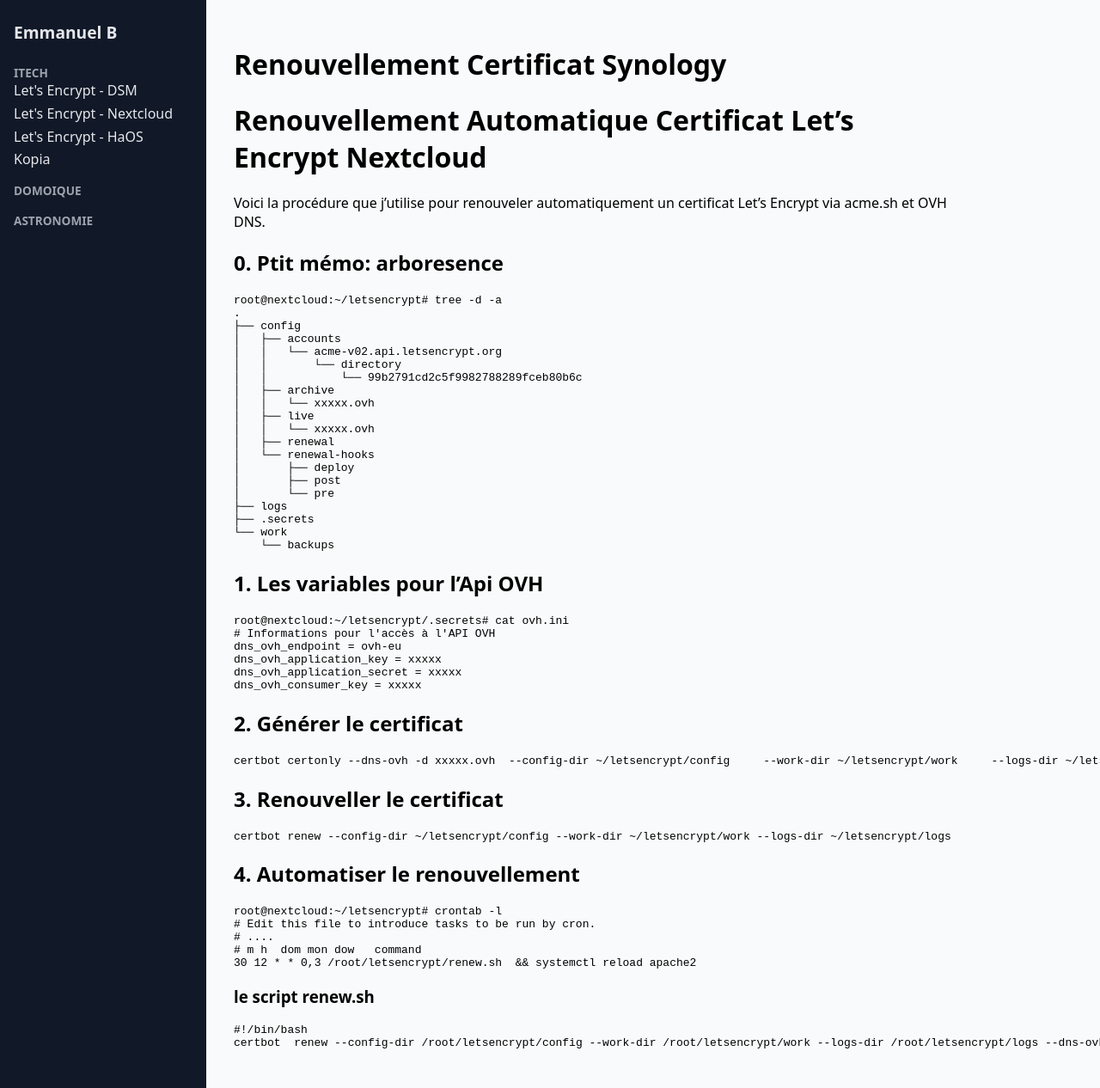
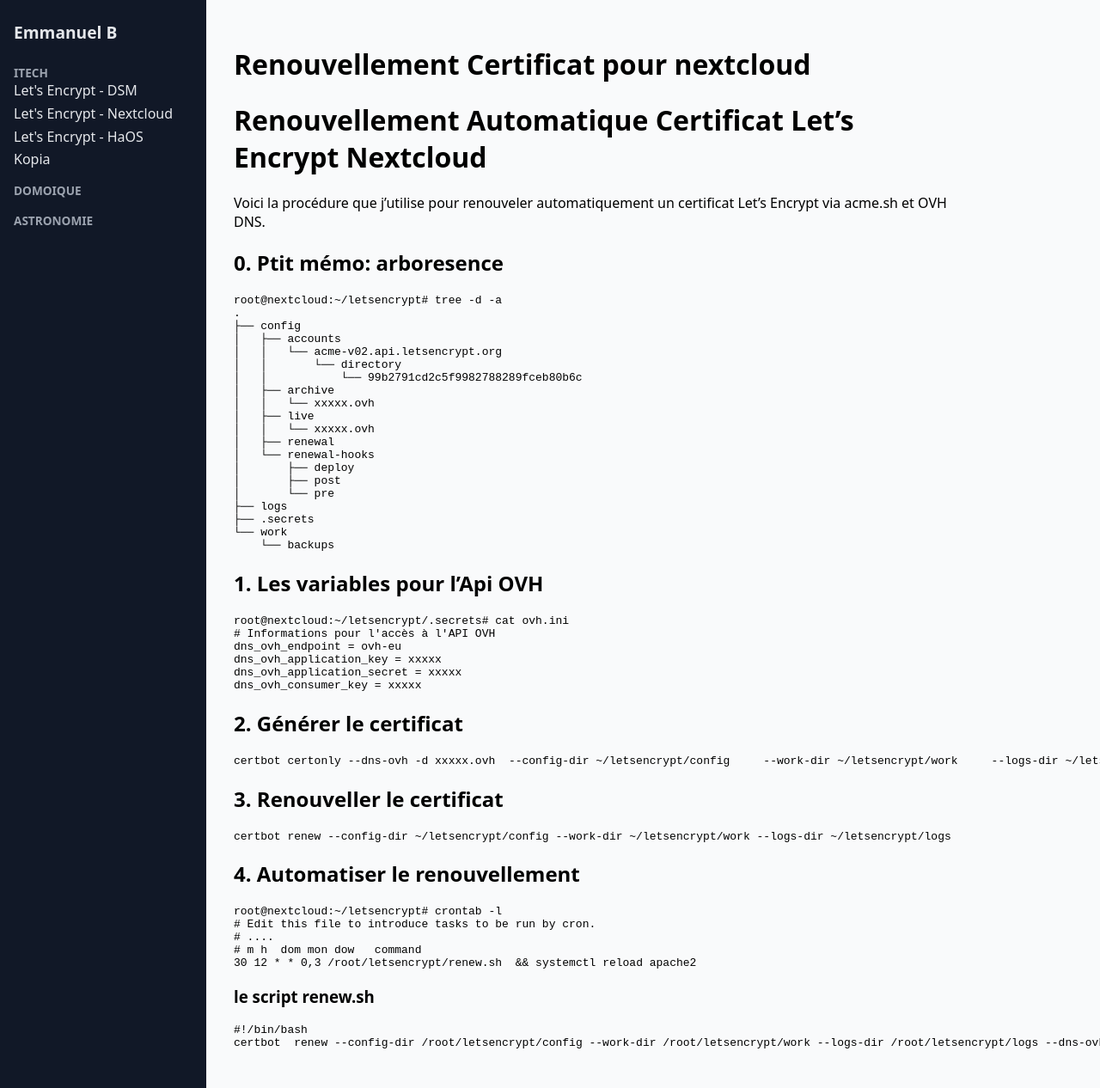
Before and after one commit to CosmicExplorator/cosmicexplorator.github.io, a Jekyll site: the page built from _pages/itech/crt_management/renewCertForNextcloud.md, in a window 1280 px wide. Shown: the whole page at 86% size. Built offline with Jekyll 4.4.1, drawn with Linux system fonts in a browser that asks for light colours.

Commit message:
Update renewCertForNextcloud.md

```diff
--- a/_pages/itech/crt_management/renewCertForNextcloud.md
+++ b/_pages/itech/crt_management/renewCertForNextcloud.md
@@ -1,6 +1,6 @@
 ---
 layout: default
-title: Renouvellement Certificat Synology
+title: Renouvellement Certificat pour nextcloud
 permalink: /renewCertForNextcloud/
 ---
 
```
